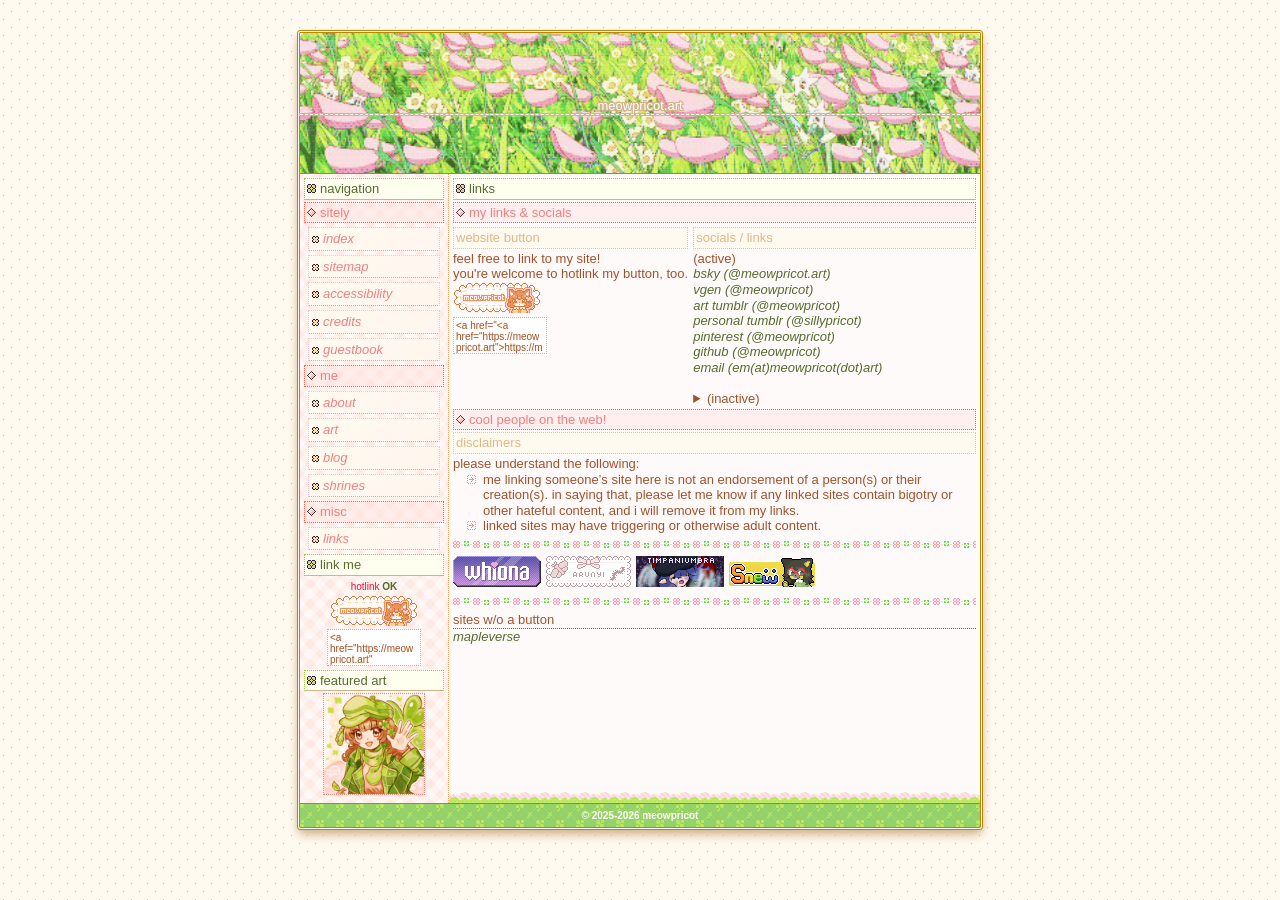
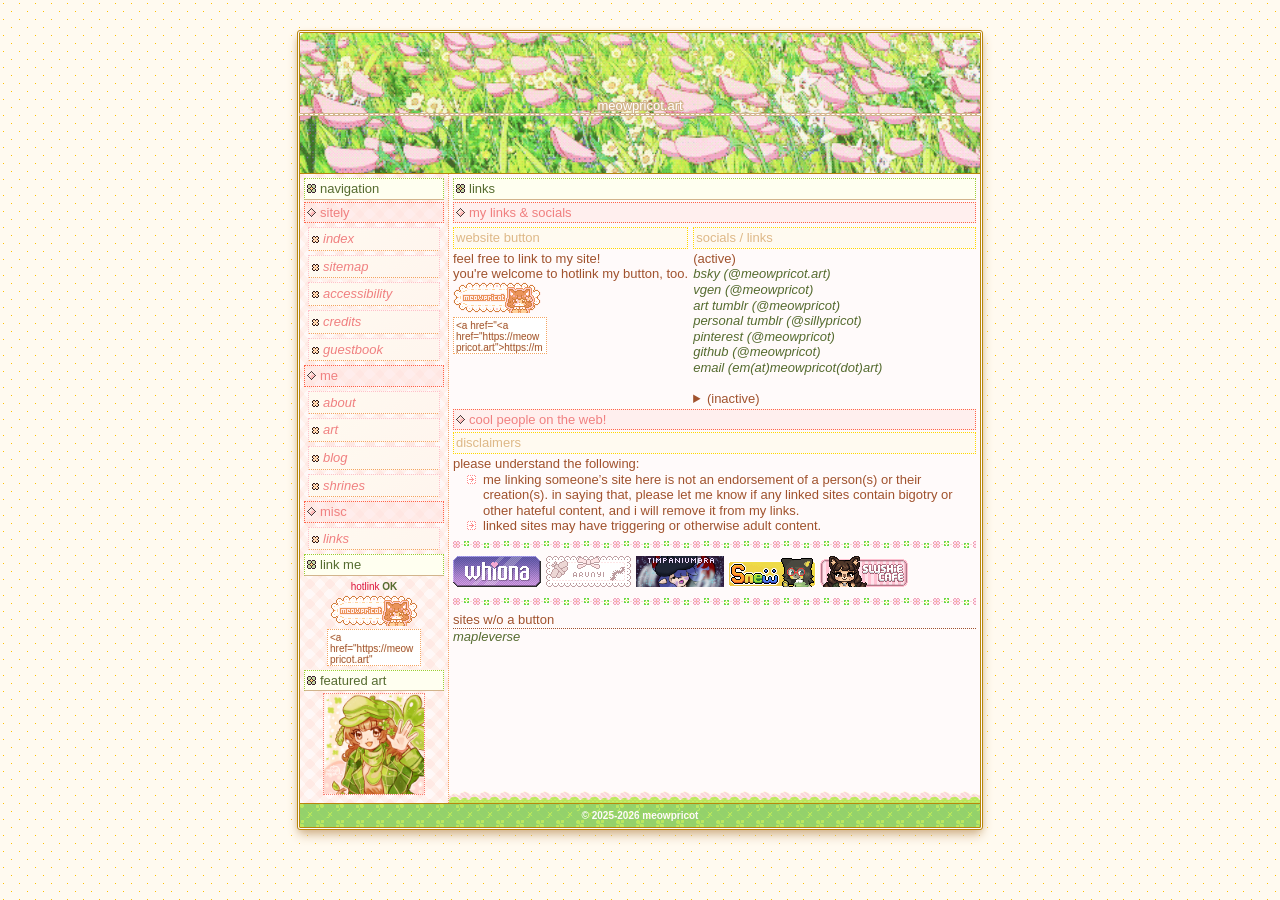
Before and after one commit to meowpricot/meowpricot.art, a Jekyll site: the page built from links.md, in a window 1280 px wide. Built offline with Jekyll 4.4.1, drawn with Linux system fonts in a browser that asks for light colours.

Commit message:
add slushiecafe

```diff
--- a/_includes/buttons.html
+++ b/_includes/buttons.html
@@ -2,6 +2,7 @@
 <a href="https://arunyi.art"><img src="/cats/img/site_buttons/arunyi.gif" alt="arunyi.art"></a>
 <a href="https://timpaniumbra.xyz"><img src="/cats/img/site_buttons/timpaniumbra.jpg" alt="timpaniumbra.xyz"></a>
 <a href="https://snewdraws.net"><img src="/cats/img/site_buttons/snewbutton.gif" alt="snewdraws.net"></a>
+<a href="https://slushiecafe.neocities.org/"><img src="/cats/img/site_buttons/slushiecafebutton.gif" alt="slushiecafe.neocities.org"></a>
 <hr>
 <h5>sites w/o a button</h5>
 <a href="https://mapleverse.neocities.org/">mapleverse</a>
```
Also changed, not shown: cats/img/site_buttons/slushiecafebutton.gif (added), 1 other file.
